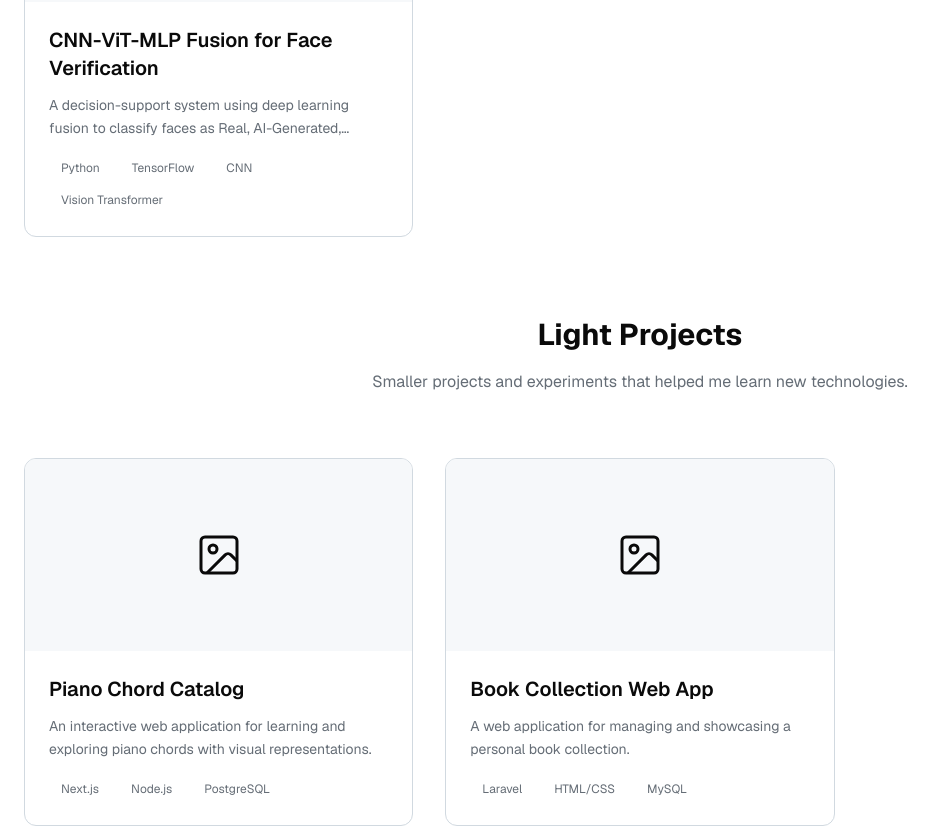
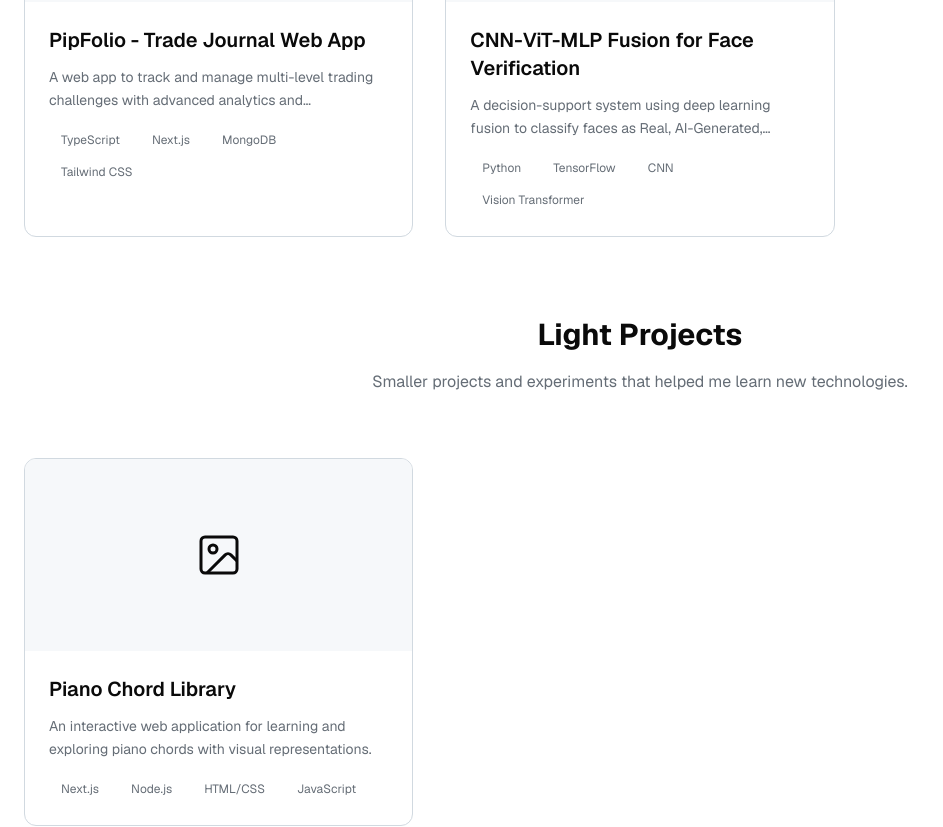
Before and after one commit to annacamp15/my-portfolio, a Next.js app: page / in a window 1280 px wide. Shown: the part 3100-3927 px from the top of the page, without its empty margins (0-943 px from the left). Built offline with nearby package versions, Linux system fonts and the light colour scheme.

Commit message:
Update project data in projects.js: add new projects and enhance existing descriptions

```diff
--- a/app/data/projects.js
+++ b/app/data/projects.js
@@ -1,4 +1,4 @@
-// Centralized project data - edit this file to add/update projects
+// Centralized project data
 export const majorProjects = [
   {
     slug: "nu-queuest",
@@ -22,6 +22,40 @@ export const majorProjects = [
     screenshots: [
       { src: "/assets/projects/nu-queuest_ss1.png", caption: "Mobile View Login Page" },
       { src: "/assets/projects/nu-queuest_ss2.png", caption: "User Queue Dashboard" },
+      { src: "/assets/projects/nu-queuest_ss3.png", caption: "Join Queue" },
+      { src: "/assets/projects/nu-queuest_ss4.png", caption: "Select an Office" },
+    ]
+  },
+  {
+    slug: "retailkosys",
+    title: "RetailKOSys ",
+    description: "Retail Knowledge-Oriented System. Modern retail management solution for inventory, sales, and operations.",
+    fullDescription: `A modern, all-in-one retail management solution built with Next.js to streamline your store operations. From inventory management to sales tracking, RetailKOSys has got you covered.
+  `,
+    image: "",
+    tags: ["TypeScript", "Next.js", "MongoDB", "HTML/CSS"],
+    category: "major",
+    liveUrl: null,
+    githubUrl: null,
+    date: "2025",
+    role: " Full-Stack Developer ",
+    features: [
+      "Inventory Management ",
+      "Sales Tracking",
+      "User-Friendly Interface",
+      "Responsive Design",
+    ],
+    screenshots: [
+      { src: "/assets/projects/RKO_dashboard.png", caption: "Dashboard" },
+      { src: "/assets/projects/RKO_menu.png", caption: "Menu Management" },
+      { src: "/assets/projects/RKO_POS.png", caption: "Point of Sale" },
+      { src: "/assets/projects/RKO_process_payment.png", caption: "Process Payment" },
+      { src: "/assets/projects/RKO_inventory.png", caption: "Inventory Management" },
+      { src: "/assets/projects/RKO_customer.png", caption: "Customer Management" },
+      { src: "/assets/projects/RKO_employee.png", caption: "Employee Management" },
+      { src: "/assets/projects/RKO_sales.png", caption: "Sales & Report" },
+      { src: "/assets/projects/RKO_settings.png", caption: "Settings" },
+
     ]
   },
   {
@@ -58,29 +92,24 @@ Key capabilities:
     screenshots: []
   },
   {
-    slug: "retail-management-system",
-    title: "Retail Management System",
-    description: "A comprehensive solution for managing retail operations, including inventory, sales, and customer management.",
-    fullDescription: `A full-featured retail management system that handles all aspects of retail operations. From inventory tracking to sales processing and customer relationship management, this system provides a complete solution for retail businesses.
-
-Core modules include:
-• Point of Sale (POS)
-• Inventory Management
-• Customer Management
-• Sales Reporting
-• Employee Management`,
+    slug: "pipfolio",
+    title: "PipFolio - Trade Journal Web App",
+    description: "A web app to track and manage multi-level trading challenges with advanced analytics and import/export capabilities.",
+    fullDescription: `Trading Challenge Tracker is a specialized web application designed for traders to manage and monitor multi-level trading challenges. The platform enables users to create and organize challenge plans, log trades, visualize performance statistics, and track equity curves. CSV import/export functionality allows seamless data migration and analysis.`,
     image: "",
-    tags: ["React", "Node.js", "Express", "MongoDB"],
+    tags: ["TypeScript", "Next.js", "MongoDB", "Tailwind CSS"],
     category: "major",
-    liveUrl: "#",
-    githubUrl: "#",
+    liveUrl: null,
+    githubUrl: null,
     date: "2024",
-    role: "Full Stack Developer",
+    role: "Lead Full Stack Developer",
     features: [
-      "Point of Sale system",
-      "Inventory tracking",
-      "Sales analytics",
-      "Customer management"
+      "Challenge management",
+      "Multi-level challenge plans",
+      "Trade logging",
+      "Performance statistics",
+      "Equity curve visualization",
+      "CSV import/export"
     ],
     screenshots: []
   },
@@ -121,12 +150,12 @@ This decision-support approach provides reliable verification results to help id
 
 export const smallProjects = [
   {
-    slug: "piano-chord-catalog",
-    title: "Piano Chord Catalog",
+    slug: "piano-chord-library",
+    title: "Piano Chord Library",
     description: "An interactive web application for learning and exploring piano chords with visual representations.",
-    fullDescription: `A comprehensive piano chord catalog that helps musicians learn and practice chords. Features visual keyboard representations, audio playback, and chord progression suggestions.`,
+    fullDescription: `A comprehensive piano chord library that helps musicians learn and practice chords. Features visual keyboard representations, audio playback, and chord progression suggestions.`,
     image: "",
-    tags: ["Next.js", "Node.js", "PostgreSQL"],
+    tags: ["Next.js", "Node.js", "HTML/CSS", "JavaScript"],
     category: "small",
     liveUrl: "#",
     githubUrl: "#",
@@ -135,35 +164,13 @@ export const smallProjects = [
     challenges: "Creating an intuitive visual representation of piano keys and chords.",
     solution: "Built a custom SVG-based piano component with interactive keys.",
     features: [
-      "Interactive piano keyboard",
+      "Interactive piano keyboard - upcoming",
       "Chord library",
-      "Audio playback",
+      "Audio playback - upcoming",
       "Chord progressions"
     ],
     screenshots: []
   },
-  {
-    slug: "book-collection",
-    title: "Book Collection Web App",
-    description: "A web application for managing and showcasing a personal book collection.",
-    fullDescription: `A personal book collection manager that allows users to catalog their books, track reading progress, and share their collection. Features include book search, reviews, and reading statistics.`,
-    image: "",
-    tags: ["Laravel", "HTML/CSS", "MySQL"],
-    category: "small",
-    liveUrl: "#",
-    githubUrl: "#",
-    date: "2024",
-    role: "Full Stack Developer",
-    challenges: "Implementing a robust search and filtering system for large book collections.",
-    solution: "Used Laravel's Eloquent ORM with efficient database indexing.",
-    features: [
-      "Book cataloging",
-      "Reading tracker",
-      "Search & filter",
-      "Reading statistics"
-    ],
-    screenshots: []
-  }
 ];
 
 export const allProjects = [...majorProjects, ...smallProjects];
```
